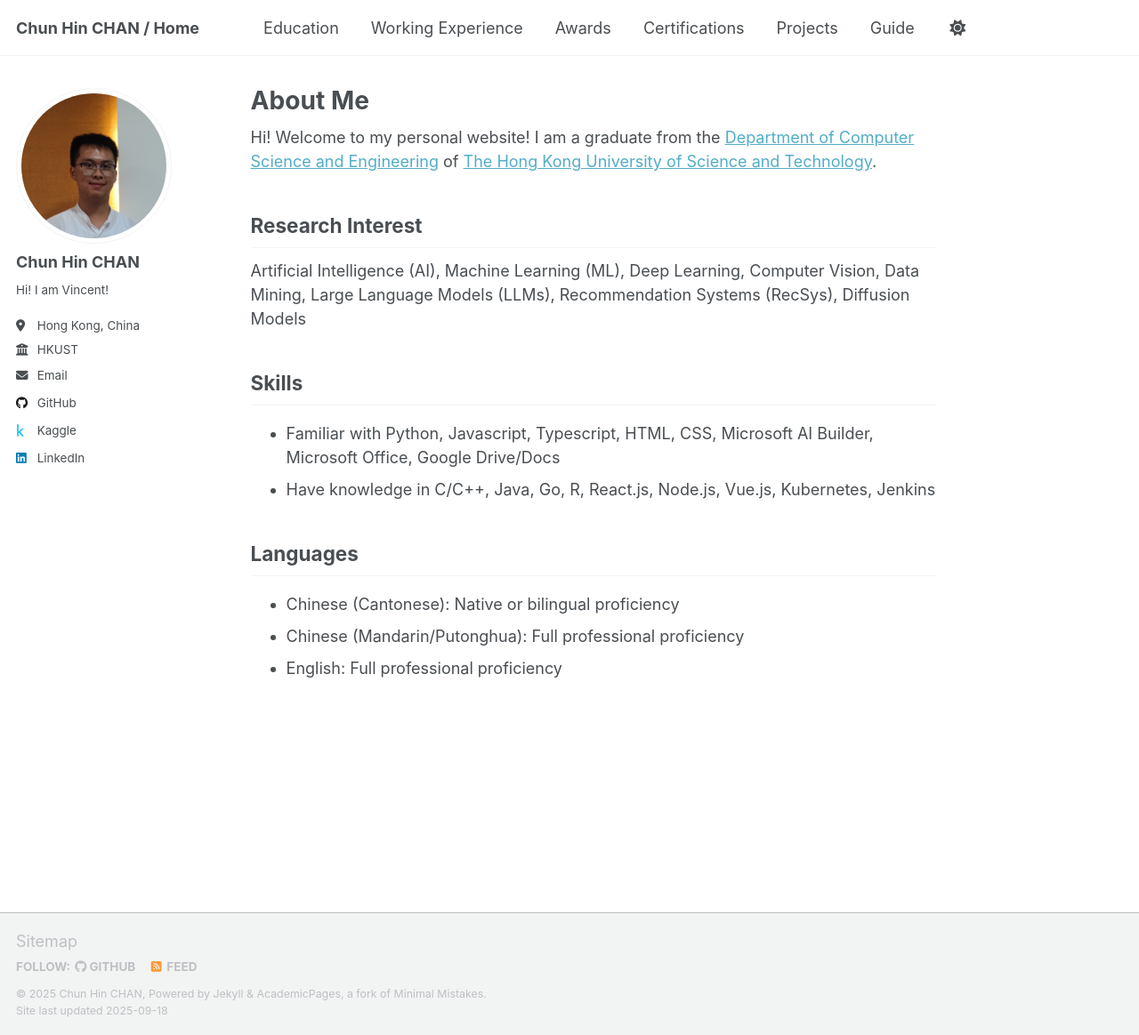
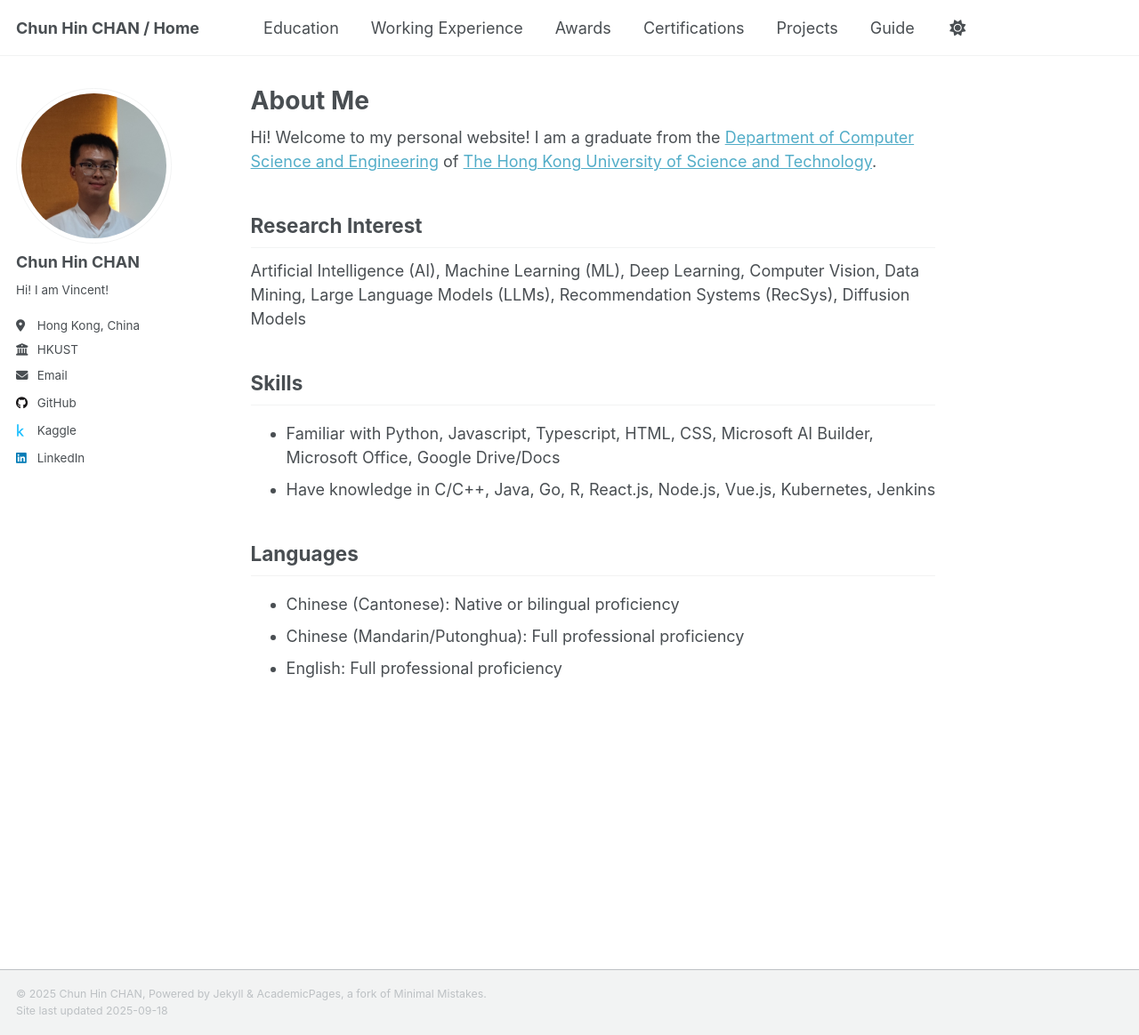
Before and after one commit to Vincent-Chan/index, a Jekyll site: the page built from _pages/about.md, in a window 1280 px wide and 1164 px high. Shown: the whole window at 89% size. Built offline with Jekyll 4.4.1, drawn with Linux system fonts in a browser that asks for light colours; a script that is not in the unit is left out.

Commit message:
modified items to show in footer

```diff
--- a/_config.yml
+++ b/_config.yml
@@ -122,7 +122,7 @@ staticman:
       options:
         format           : "iso8601" # "iso8601" (default), "timestamp-seconds", "timestamp-milliseconds"
 atom_feed:
-  hide                   : false     # change to true to hide the RSS feed in the footer
+  hide                   : true # false     # change to true to hide the RSS feed in the footer
   path                   : # blank (default) uses feed.xml
 
 
--- a/_data/ui-text.yml
+++ b/_data/ui-text.yml
@@ -21,7 +21,7 @@ en: &DEFAULT_EN
   comments_title             : "Comments"
   more_label                 : "Learn More"
   related_label              : "You May Also Enjoy"
-  follow_label               : "Follow:"
+  follow_label               : # "Follow:"
   feed_label                 : "Feed"
   powered_by                 : "Powered by"
   website_label              : "Website"
--- a/_includes/footer.html
+++ b/_includes/footer.html
@@ -1,5 +1,6 @@
 {% include base_path %}
 
+<!--
 {% if site.author.github or site.author.bitbucket or site.atom_feed.hide != true %}
 <div class="page__footer-follow">
   <ul class="social-icons">
@@ -18,6 +19,7 @@
   </ul>
 </div>
 {% endif %}
+-->
 
 <div class="page__footer-copyright">
   &copy; {{ site.time | date: '%Y' }} {{ site.name | default: site.title }}, {{ site.data.ui-text[site.locale].powered_by | default: "Powered by" }} <a href="http://jekyllrb.com" rel="nofollow">Jekyll</a> &amp; <a href="https://github.com/academicpages/academicpages.github.io">AcademicPages</a>, a fork of <a href="https://mademistakes.com/work/minimal-mistakes-jekyll-theme/" rel="nofollow">Minimal Mistakes</a>.<br />
--- a/_includes/footer/custom.html
+++ b/_includes/footer/custom.html
@@ -1,6 +1,6 @@
 <!-- start custom footer snippets -->
 
-<a href="/sitemap/">Sitemap</a>
+<!-- <a href="/sitemap/">Sitemap</a> -->
 
 <!-- Support for MatJax -->
 <script defer src="https://cdnjs.cloudflare.com/polyfill/v3/polyfill.min.js?features=es6"></script>
```
